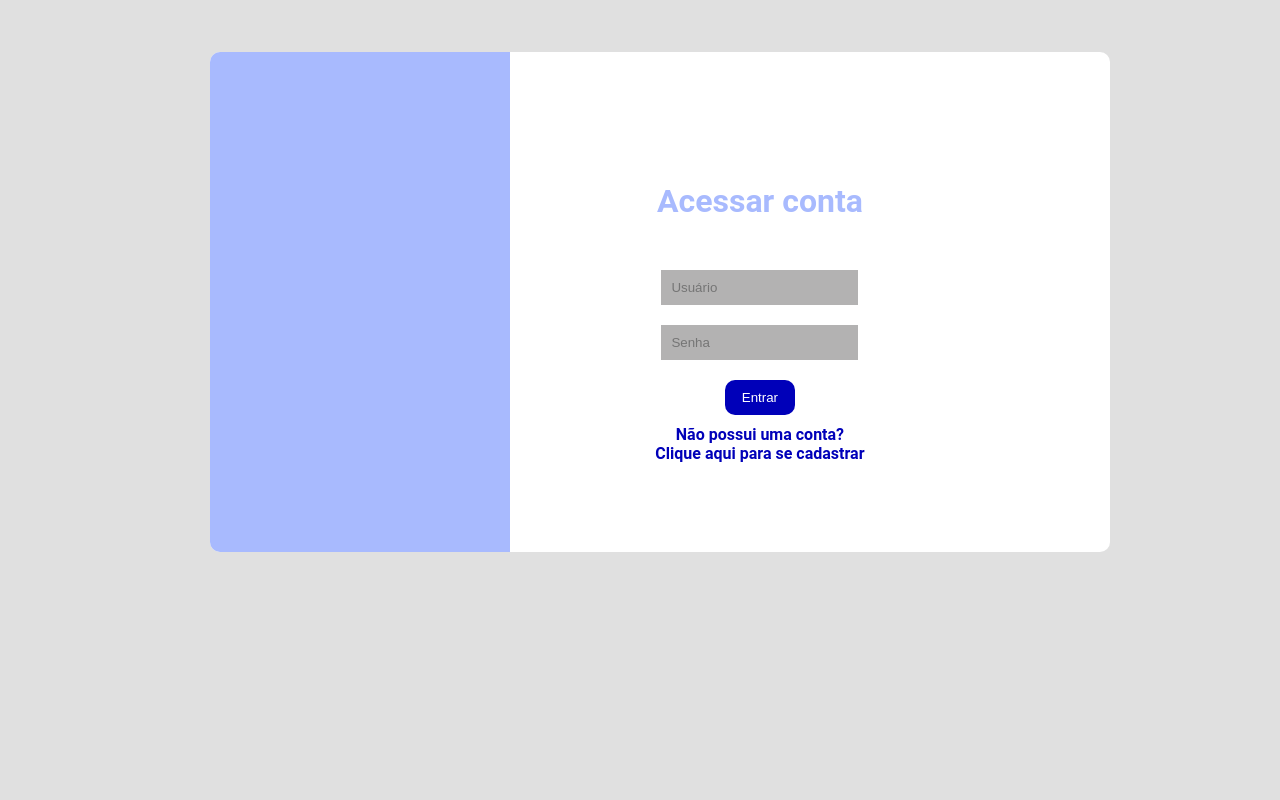
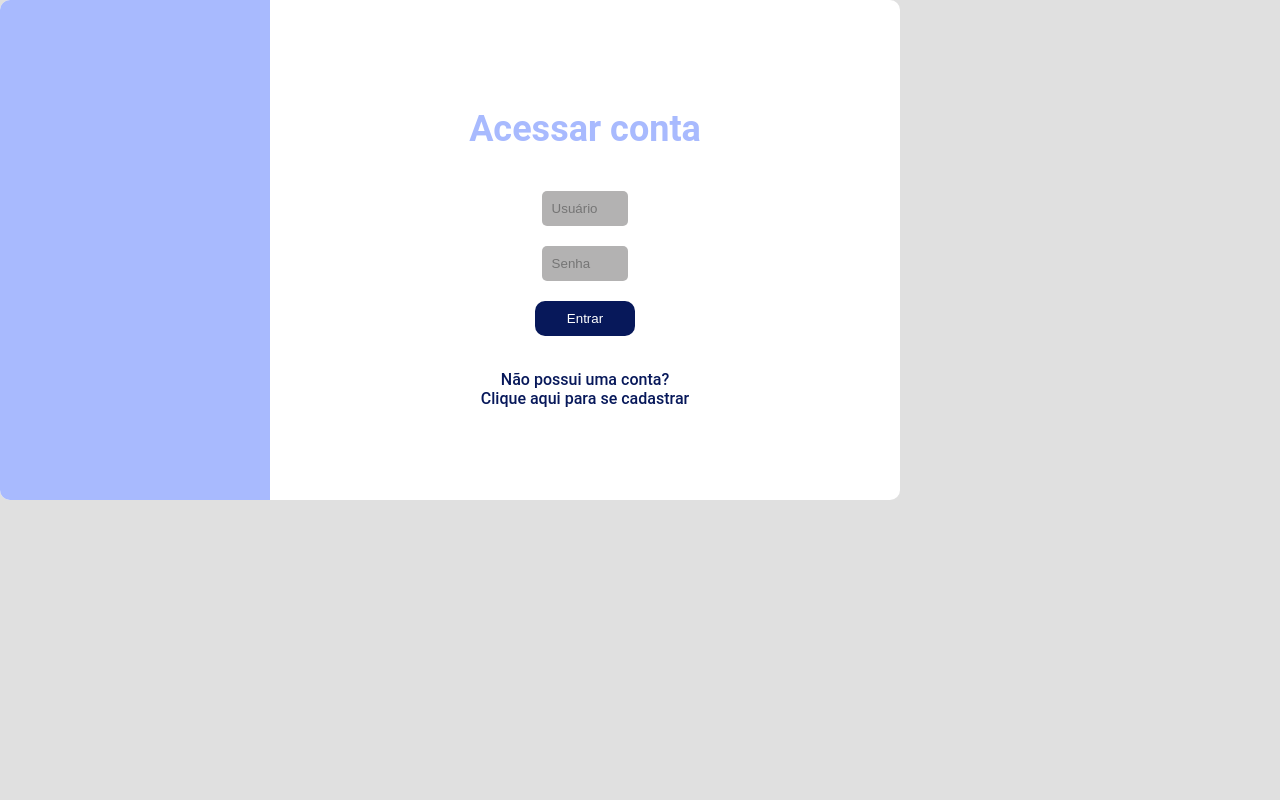
Before and after one commit to apiFatec/SOS_API, a Flask app: page /login in a window 1280 px wide. Run offline with Flask 2, Linux system fonts and the light colour scheme.

Commit message:
:lipstick: feat: Some changes to let correct, center, color and fonts

```diff
--- a/static/tela-login/style.css
+++ b/static/tela-login/style.css
@@ -1,82 +1,109 @@
-*{
+* {
     margin: 0;
     padding: 0;
-
+    box-sizing: border-box;
 }
 
-.main{
+body {
+    display: flex;
+    height: 100vh;
+}
+
+.main {
     background-color: #e0e0e0;
-    padding: 8%;
     font-family: "Roboto", sans-serif;
     font-weight: bolder;
-
 }
 
-.titulo{
+.titulo {
     color: #a8bafe;
-    padding: 40px;
+    padding: 16px;
+    font-size: 36px;
+    margin-bottom: 15px;
+}
 
-}
-.corpo{
-    display: grid;
-    grid-template-columns: 200px 500px;
+.corpo {
+    display: flex;
     justify-content: center;
     align-items: center;
     height: 500px;
     width: 900px;
     margin: auto;
-    margin-left: 10%;
     border-radius: 10px;
     background-color: #fff;
-    margin-top: -50px;
-
 }
 
-.grid{
-    grid-column: 2;
-}
-.blocoazul{
+.blocoazul {
     background: #a8bafe;
     border-top-left-radius: 10px;
     border-bottom-left-radius: 10px;
-    width: 100%px;
+    width: 30%;
     height: 100%;
-    margin-left: -100px;
-
-
 }
 
-.telalogin{
+.telalogin {
     text-align: center;
     border-radius: 10px;
-
+    display: flex;
+    flex-direction: column;
+    justify-content: center;
+    align-items: center;
+    width: 70%;
 }
 
-.inputlogin{
+.inputlogin {
     border: none;
     padding: 10px;
     background: rgb(179, 178, 178);
     margin: 10px;
-}
-.link{
-
-    text-decoration: none;
-    color:  rgb(0, 0, 185);
-
+    border-radius: 5px;
+    outline: none;
+    width: 40%;
 }
 
-.secao{
+.inputlogin:hover {
+    background-color: rgb(109, 109, 109);
+}
+
+.inputlogin:hover::placeholder {
+    color: rgb(214, 214, 214);
+    opacity: 1;
+    /* Firefox */
+}
+
+.inputlogin:hover:-ms-input-placeholder {
+    /* Internet Explorer 10-11 */
+    color: rgb(214, 214, 214);
+}
+
+.inputlogin:hover::-ms-input-placeholder {
+    /* Microsoft Edge */
+    color: rgb(214, 214, 214);
+}
+
+.link {
+    text-decoration: none;
+    color: #07185A;
+    font-weight: 500;
+    margin-top: 5px;
+}
+
+.secao {
     border-radius: 10px;
 }
 
-.btn{
+.btn {
     border: none;
     padding: 10px;
     padding-left: 17px;
     padding-right: 17px;
-
-    background: rgb(0, 0, 185);
+    width: 100px;
+    background: #07185A;
     margin: 10px;
     border-radius: 10px;
     color: #fff;
 }
+
+.btn:hover {
+    background-color: #1a285f;
+}
```
Also changed, not shown: static/cadastro/style.css (+13 -4 lines).
